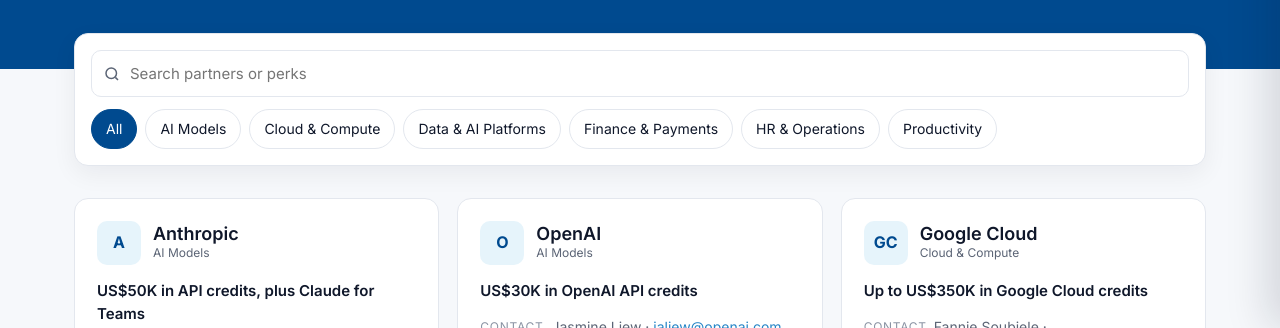
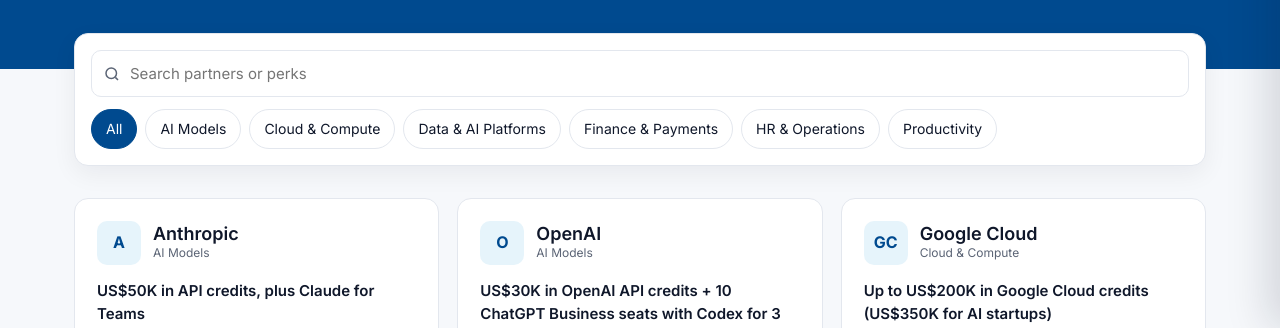
Before and after one commit to vertexventures-seai/perks, a plain HTML site: page index.html in a window 1280 px wide. Shown: the part 472-800 px from the top of the page. Drawn offline with Linux system fonts and the light colour scheme.

Commit message:
Add files via upload

```diff
--- a/index.html
+++ b/index.html
@@ -230,8 +230,8 @@ const PARTNERS = [
     name: "OpenAI",
     domain: "openai.com",
     category: "AI Models",
-    headline: "US$30K in OpenAI API credits",
-    perks: ["US$30,000 in OpenAI API credits"],
+    headline: "US$30K in OpenAI API credits + 10 ChatGPT Business seats with Codex for 3 months",
+    perks: ["US$30,000 in OpenAI API credits", "10 ChatGPT Business seats with Codex, free for 3 months"],
     steps: ["Apply through the Vertex partner page for OpenAI for Startups."],
     contact: { name: "Jasmine Liew", email: "jaliew@openai.com" },
     links: [{ label: "Apply for OpenAI credits", url: "https://openai-for-startups.vercel.app/p/zxjw6rtvydjs87" }]
@@ -240,11 +240,33 @@ const PARTNERS = [
     name: "Google Cloud",
     domain: "cloud.google.com",
     category: "Cloud & Compute",
-    headline: "Up to US$350K in Google Cloud credits",
-    perks: ["Up to US$350,000 in Google Cloud credits for eligible AI-first startups"],
-    steps: ["Apply through the Google for Startups Cloud Program."],
+    headline: "Up to US$200K in Google Cloud credits (US$350K for AI startups)",
+    perks: [
+      "Google Cloud credits up to US$200K over 2 years (US$350K for AI startups), based on funding milestones",
+      "Technical help, including office hours and workshops",
+      "A dedicated Customer Engineer and startup success team to help you navigate Google Cloud",
+      "Google Workspace Business Plus for 1 year (new sign-ups only)",
+      "US$600 a month in Google Maps Platform credits for 1 year",
+      "Additional exclusive partner offers from companies such as MongoDB, GitLab and ElevenLabs"
+    ],
+    sections: [
+      { title: "Eligibility", items: [
+        "VC-backed, pre-seed to Series A (Series A within the last 12 months).",
+        "Funded in the last 5 years.",
+        "Not previously enrolled, and haven't received more than US$5K in Google Cloud credits.",
+        "<b>AI tier (US$350K):</b> startups that use or plan to use Vertex AI or Gemini to deploy AI services as the foundation of their primary product."
+      ]}
+    ],
+    steps: [
+      "Apply through the <a href=\"https://cloud.google.com/startup/apply?utm_source=VCscaled&utm_medium=partner&utm_campaign=FY21-Q1-global-demandgen-website-cs-startup_program_mc&utm_content=investor_resources&utm_term=-\" target=\"_blank\" rel=\"noopener\">Google for Startups Cloud Program</a>.",
+      "In your application, state your funding and include a link to your company on the Vertex portfolio page (vertexventures.sg) for verification.",
+      "Before applying, <a href=\"https://drive.google.com/file/d/11vne5mAMw0JaNCdfCMSJzpQO2CMaB7pW/view\" target=\"_blank\" rel=\"noopener\">review this guide</a> to best practices for your application."
+    ],
     contact: { name: "Fannie Soubiele", email: "fanniesoubiele@google.com" },
-    links: [{ label: "Apply on Google Cloud for Startups", url: "https://cloud.google.com/startup" }]
+    links: [
+      { label: "Apply for Google Cloud credits", url: "https://cloud.google.com/startup/apply?utm_source=VCscaled&utm_medium=partner&utm_campaign=FY21-Q1-global-demandgen-website-cs-startup_program_mc&utm_content=investor_resources&utm_term=-" },
+      { label: "Application best practices (PDF)", url: "https://drive.google.com/file/d/11vne5mAMw0JaNCdfCMSJzpQO2CMaB7pW/view" }
+    ]
   },
   {
     name: "Microsoft for Startups",
@@ -445,11 +467,11 @@ const PARTNERS = [
     name: "Notion",
     domain: "notion.so",
     category: "Productivity",
-    headline: "Partner perks and programs",
-    perks: ["See the Notion page for the full list of perks and programs"],
-    steps: ["Open the Notion page for details and claim instructions."],
+    headline: "Up to 6 months of Notion's Business Plan free (worth US$12K), with Notion AI included",
+    perks: ["Up to 6 months of Notion's Business Plan for free (valued at US$12,000)", "Notion AI included"],
+    steps: ["Click the link and press <b>Unlock Startup Offer</b> to go through the onboarding process and claim your perk."],
     contact: { name: "Alex Dam", email: "alex.dam@makenotion.com" },
-    links: [{ label: "View Notion perks", url: "https://app.notion.com/p/List-of-Perks-and-Programs-from-our-14-Partners-4c3613ae57dd49f5972870b48c406edd?__dm_a=1" }]
+    links: [{ label: "Unlock Notion offer", url: "https://ntn.so/vertexventures" }]
   }
 ];
 
```
